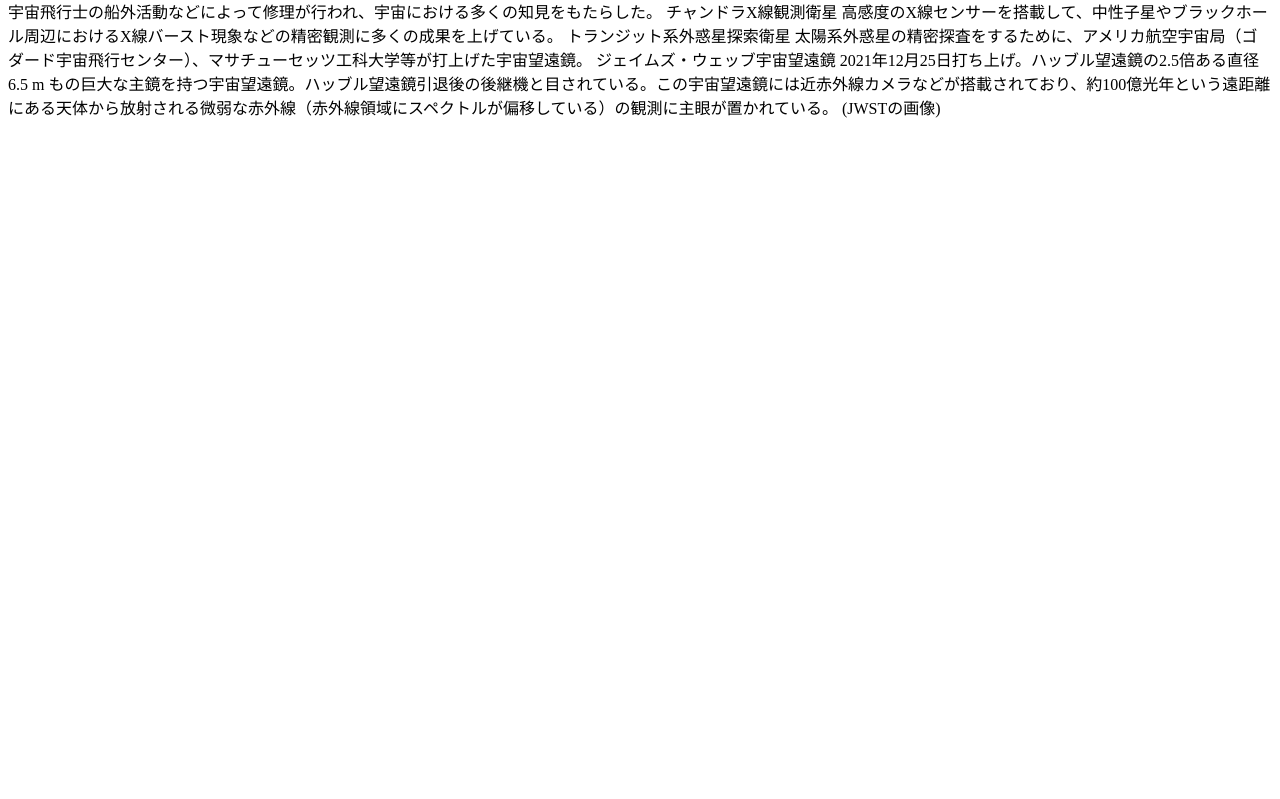
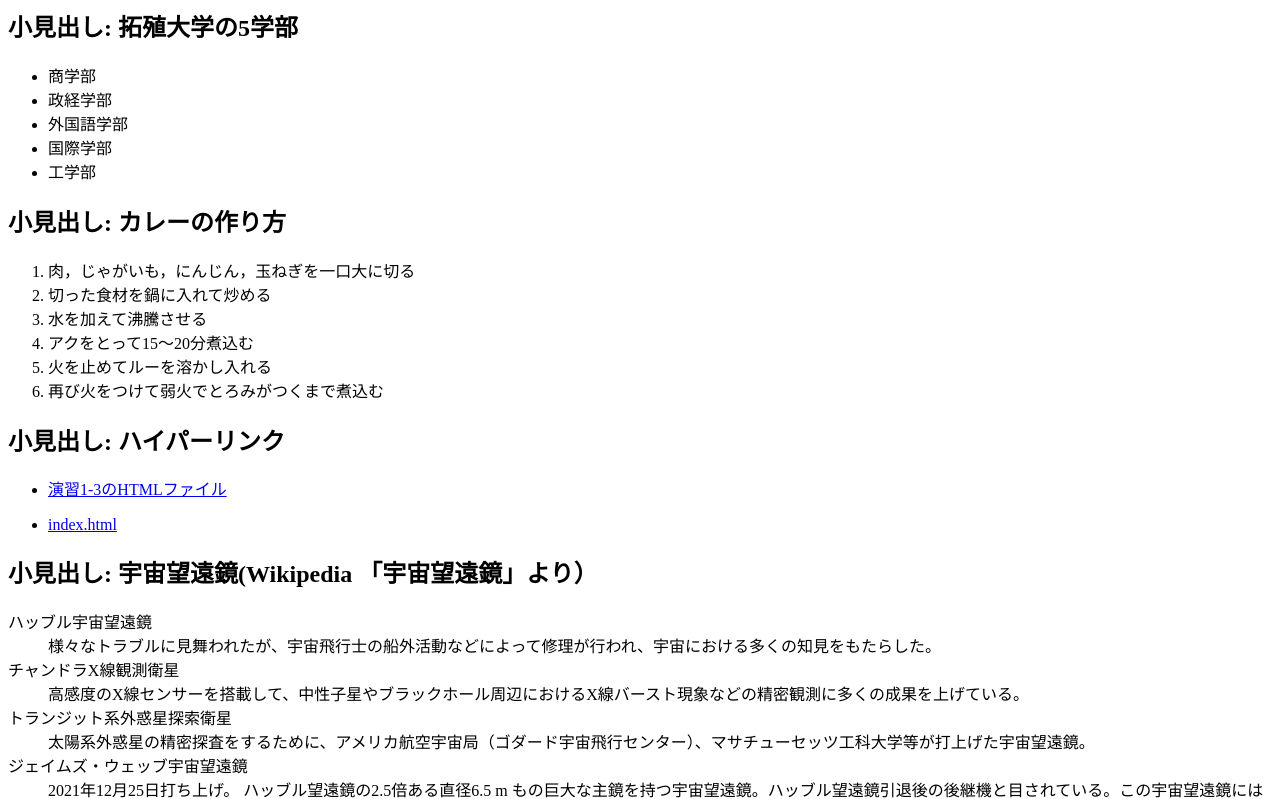
Before and after one commit to G384382023/medialabo, a plain HTML site: page practice-html/elements.html in a window 1280 px wide. Shown: the part 81-880 px from the top of the page. Before the commit the page ends 800 px from the top, so only its background shows below. Drawn offline with Linux system fonts and the light colour scheme.

Commit message:
課題１の途中

```diff
--- a/practice-html/elements.html
+++ b/practice-html/elements.html
@@ -5,33 +5,38 @@
     <title>演習1-4: HTMLのさまざまな要素</title>
   </head>
   <body>
-	見出し: 演習1-4: HTMLのさまざまな要素
-		小見出し: 拓殖大学の5学部
-			商学部
-			政経学部
-			外国語学部
-			国際学部
-			工学部
-		小見出し: カレーの作り方
-			肉，じゃがいも，にんじん，玉ねぎを一口大に切る
-			切った食材を鍋に入れて炒める
-			水を加えて沸騰させる
-			アクをとって15〜20分煮込む
-			火を止めてルーを溶かし入れる
-			再び火をつけて弱火でとろみがつくまで煮込む
-		小見出し: ハイパーリンク
-			演習1-3のHTMLファイル
-			index.html
-		小見出し: 宇宙望遠鏡(Wikipedia 「宇宙望遠鏡」より）
-			ハッブル宇宙望遠鏡
-				様々なトラブルに見舞われたが、宇宙飛行士の船外活動などによって修理が行われ、宇宙における多くの知見をもたらした。
-			チャンドラX線観測衛星
-				高感度のX線センサーを搭載して、中性子星やブラックホール周辺におけるX線バースト現象などの精密観測に多くの成果を上げている。
-			トランジット系外惑星探索衛星
-				太陽系外惑星の精密探査をするために、アメリカ航空宇宙局（ゴダード宇宙飛行センター）、マサチューセッツ工科大学等が打上げた宇宙望遠鏡。
-			ジェイムズ・ウェッブ宇宙望遠鏡
-				2021年12月25日打ち上げ。ハッブル望遠鏡の2.5倍ある直径6.5 m もの巨大な主鏡を持つ宇宙望遠鏡。ハッブル望遠鏡引退後の後継機と目されている。この宇宙望遠鏡には近赤外線カメラなどが搭載されており、約100億光年という遠距離にある天体から放射される微弱な赤外線（赤外線領域にスペクトルが偏移している）の観測に主眼が置かれている。
+	<h1>見出し: 演習1-4: HTMLのさまざまな要素</h1>
+		<h2>小見出し: 拓殖大学の5学部</h2>
+			<ul><li>商学部</li>
+				<li>政経学部</li>
+				<li>外国語学部</li>
+				<li>国際学部</li>
+				<li>工学部</li></ul>
 
-		(JWSTの画像)
+		<h2>小見出し: カレーの作り方</h2>
+			<ol><li>肉，じゃがいも，にんじん，玉ねぎを一口大に切る</li>
+			<li>切った食材を鍋に入れて炒める</li>
+			<li>水を加えて沸騰させる</li>
+			<li>アクをとって15〜20分煮込む</li>
+			<li>火を止めてルーを溶かし入れる</li>
+			<li>再び火をつけて弱火でとろみがつくまで煮込む</li></ol>
+		<h2>小見出し: ハイパーリンク</h2>
+			<ul><p></li><a href="file:///Users/nanimira/Documents/medialabo/practice-html/structure.html"
+				targrt="_blank"><li>演習1-3のHTMLファイル</a></li></p>
+				<p><li><a href="file:///Users/nanimira/Documents/medialabo/index.html"
+					target="_blank">index.html</a></li></p></ul>
+		<h2>小見出し: 宇宙望遠鏡(Wikipedia 「宇宙望遠鏡」より）</h2>
+			<dl><dt>ハッブル宇宙望遠鏡</dt>
+				<dd>様々なトラブルに見舞われたが、宇宙飛行士の船外活動などによって修理が行われ、宇宙における多くの知見をもたらした。</dd>
+			<dt>チャンドラX線観測衛星</dt>
+				<dd>高感度のX線センサーを搭載して、中性子星やブラックホール周辺におけるX線バースト現象などの精密観測に多くの成果を上げている。</dd>
+			<dt>トランジット系外惑星探索衛星</dt>
+				<dd>太陽系外惑星の精密探査をするために、アメリカ航空宇宙局（ゴダード宇宙飛行センター）、マサチューセッツ工科大学等が打上げた宇宙望遠鏡。</dd>
+			<dt>ジェイムズ・ウェッブ宇宙望遠鏡</dt>
+				<dd>2021年12月25日打ち上げ。
+				ハッブル望遠鏡の2.5倍ある直径6.5 m もの巨大な主鏡を持つ宇宙望遠鏡。ハッブル望遠鏡引退後の後継機と目されている。この宇宙望遠鏡には近赤外線カメラなどが搭載されており、
+				約100億光年という遠距離にある天体から放射される微弱な赤外線（赤外線領域にスペクトルが偏移している）の観測に主眼が置かれている。</dd></dl>
+
+		<p><img src="JWST_spacecraft_model_2.png"></p>
   </body>
 </html>
```
Also changed, not shown: index.html (+20 -2 lines), practice-html/structure.html (+12 -13 lines), 1 other file.
